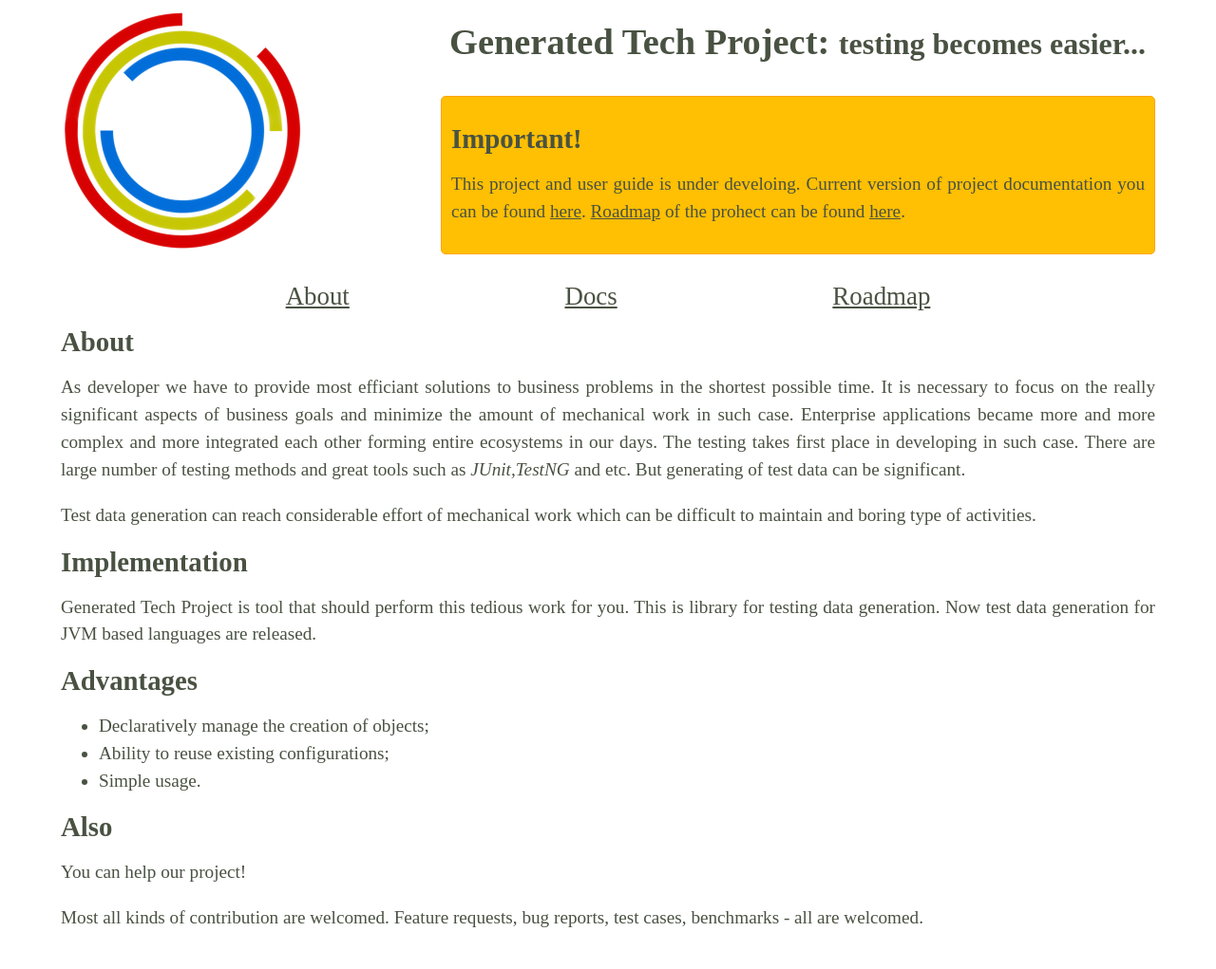
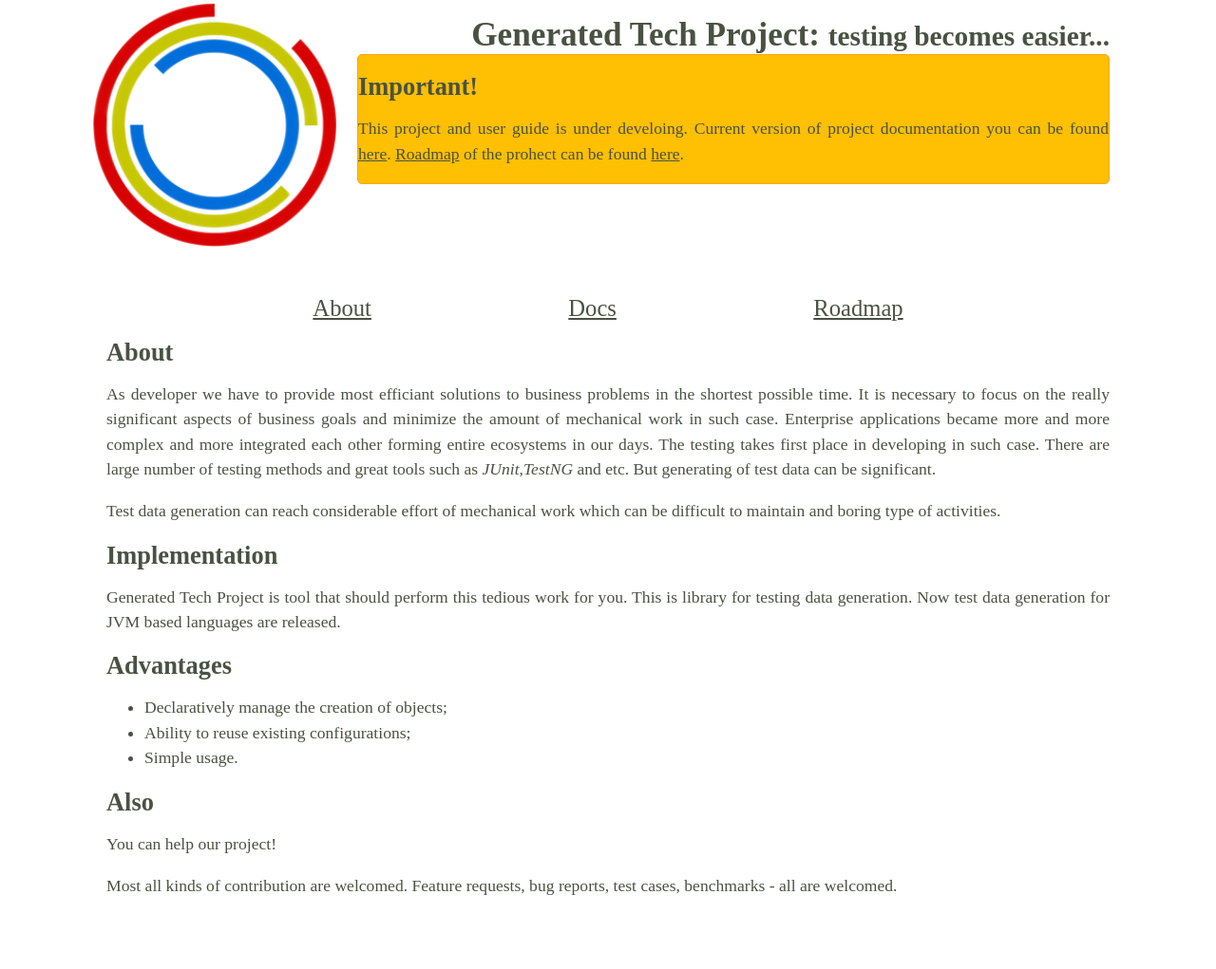
Before and after one commit to mathter/generated.github.io, a Jekyll site: the page built from index.markdown, in a window 1280 px wide. Shown: the whole page at 95% size. Built offline with Jekyll 4.4.1, drawn with Linux system fonts in a browser that asks for light colours; after the commit the page ends 981 px from its top, so only the background shows below that.

Commit message:
Change site style

```diff
--- a/_includes/header.html
+++ b/_includes/header.html
@@ -1,6 +1,6 @@
-<header class="site-header" role="banner">
+<header class="headercontainer" role="banner">
     <div class="topbanner">
-        Generated Tech Project: <small>testing becomes easier...</small>
+        Generated Tech Project: <span style="display: inline-flex"><small>testing becomes easier...</small></span>
     </div>
     <div class="alert">
         <h1>Important!</h1>
@@ -9,6 +9,7 @@
                     href="docs/">here</a>. <a href="docs/roadmap.html">Roadmap</a> of the prohect can be found <a
                     href="docs/roadmap.html">here</a>.</p>
     </div>
+</header>
 <div class="menu">
     <ul>
         {% assign pages = site.pages | sort: "title" %}
@@ -21,4 +22,3 @@
         {% endfor %}
     </ul>
 </div>
-</header>
--- a/resources/css/main.css
+++ b/resources/css/main.css
@@ -1,13 +1,13 @@
 @import "github.css";
 
 .headercontainer {
-    color: red;
-    background-color: aqua;
+    min-height: 15em;
+    margin-left: 15em;
 }
 
 body {
     color: #495242;
-    font-size: 1.2em;
+    font-size: 1.1em;
     font-weight: 300;
     padding: 0;
     margin: 0;
@@ -38,17 +38,15 @@ h3 {
 
 .topbanner {
     position: relative;
-    padding: 10px 10px 10px 10px;
-    width: auto;
+    font-size: 2em;
+    font-weight: 900;
+    line-height: 1.1em;
     text-align: right;
-    font-size: 200%;
-    font-weight: 900;
 }
 
 .alert {
     position: relative;
-    padding: 10px 10px 10px 10px;
-    margin: 30px 0px 5px 400px;
+    text-align: justify;
     width: auto;
     border: 1px #ffa400 solid;
     border-radius: 5px;
@@ -57,16 +55,16 @@ h3 {
 
 .root {
     display: block;
-    padding: 10px 0px 10px 0px;
-    margin: 10px auto 10px auto;
+    margin: auto;
+    padding: 1em;
     max-width: 60em;
     background-image: url("../images/favicon256.png");
     background-repeat: no-repeat;
+    background-size: 15em;
 }
 
 .main {
     display: flex;
-    max-width: 100%;
 }
 
 .content {
@@ -75,7 +73,7 @@ h3 {
 }
 
 .topics {
-    position: relative;
+    display: inline-block;
     margin: 0px 0px 0px 10px;
     max-width: 20%;
 }
```
Lines whose indentation alone changed are shown as unchanged.
